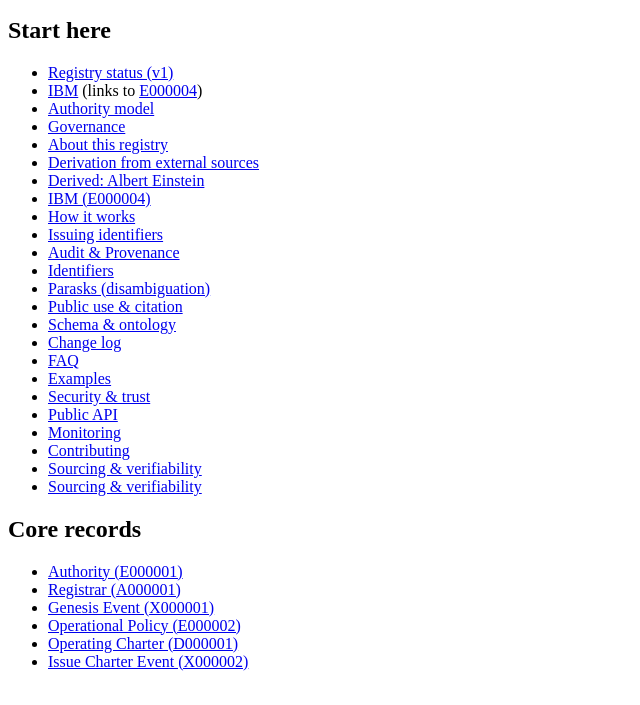
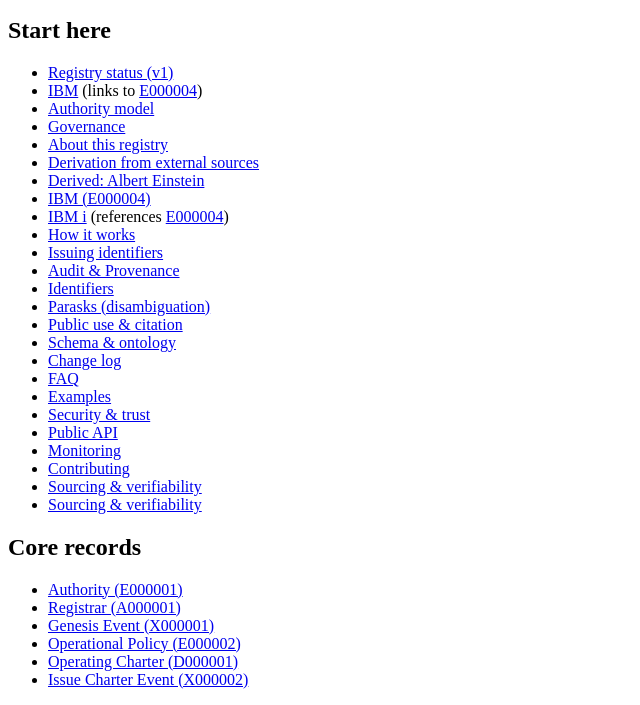
Before and after one commit to napier369/registry.parasks, a plain HTML site: page wiki/index.html in a window 1280 px wide. Shown: the part 101-806 px from the top of the page, without its empty margins (0-640 px from the left). Drawn offline with Linux system fonts and the light colour scheme.

Commit message:
Update index.html

```diff
--- a/wiki/index.html
+++ b/wiki/index.html
@@ -18,6 +18,7 @@
   <li><a href="./derivation/">Derivation from external sources</a></li>
   <li><a href="./derived/albert-einstein/">Derived: Albert Einstein</a></li>
   <li><a href="../id/E000004/">IBM (E000004)</a></li>
+  <li><a href="./ibm-i/">IBM i</a> (references <a href="../id/E000004/">E000004</a>)</li>
   <li><a href="./how-it-works/">How it works</a></li>
   <li><a href="./issuing/">Issuing identifiers</a></li>
   <li><a href="./audit/">Audit & Provenance</a></li>
```
